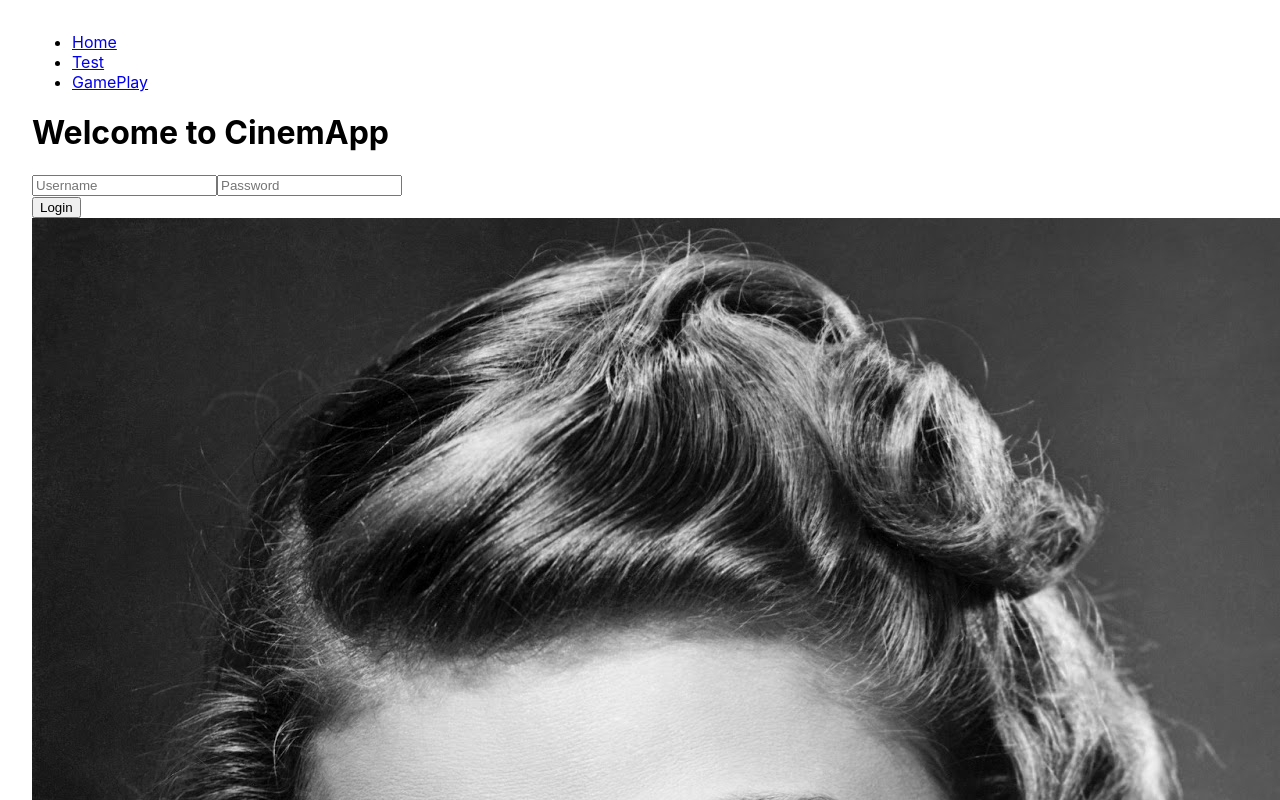
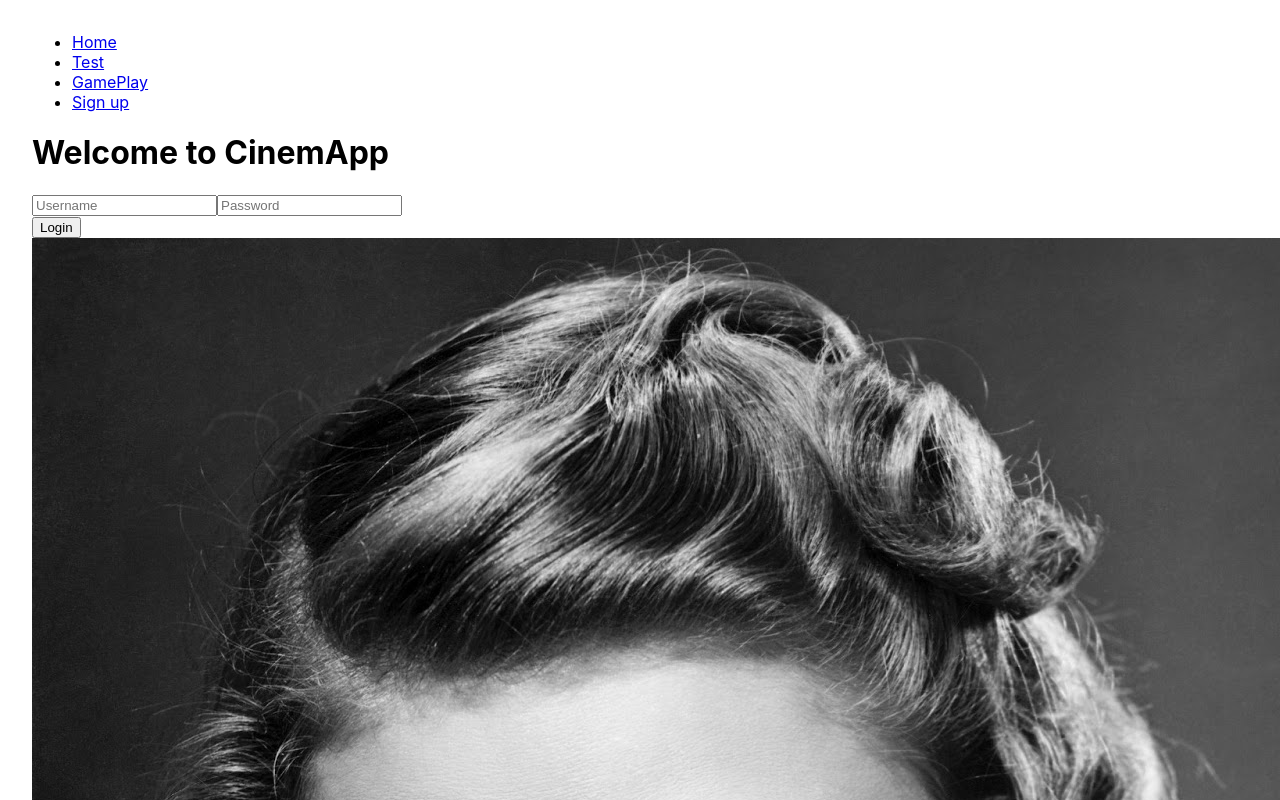
Before and after one commit to ponkinnm/cinemapp-v2, a React (Create React App) app: page / in a window 1280 px wide. Shown: the top 800 px of the page. Built offline with nearby package versions, Linux system fonts and the light colour scheme; no server answers.

Commit message:
Firebase setup (#4)
* basic signup page

* Set username functionality

```diff
--- a/package.json
+++ b/package.json
@@ -6,7 +6,10 @@
     "@testing-library/jest-dom": "^5.16.5",
     "@testing-library/react": "^13.4.0",
     "@testing-library/user-event": "^13.5.0",
+    "bootstrap": "^5.2.3",
+    "firebase": "^9.14.0",
     "react": "^18.2.0",
+    "react-bootstrap": "^2.6.0",
     "react-dom": "^18.2.0",
     "react-router": "^6.4.3",
     "react-router-dom": "^6.4.3",
--- a/src/App.js
+++ b/src/App.js
@@ -4,20 +4,25 @@ import Layout from "./pages/Layout";
 import {BrowserRouter, Routes, Route} from "react-router-dom";
 import Test from "./pages/Test";
 import GamePresenter from "./presenters/GamePresenter";
+import { UserAuthContextProvider } from "./context/UserAuthContext";
+import Signup from "./Signup";
 
 function App() {
   return (
       <BrowserRouter>
+          <UserAuthContextProvider>
           <Routes>
               <Route path="/" element={<Layout />}>
                   <Route index element={<Welcome />} />
                   <Route path="game" element={<GamePresenter />}/>
+                  <Route path="signup" element={<Signup />} />
 {/*
                   <Route path="*" element={<NoPage />} />
 */}
               </Route>
               <Route path="test" element={<Test />} />
           </Routes>
+          </UserAuthContextProvider>
       </BrowserRouter>
     /*<div className="App">
 
--- /dev/null
+++ b/src/Signup.js
@@ -0,0 +1,70 @@
+// https://blog.openreplay.com/authentication-in-react-18-using-firebase-v9/
+import React, {useState} from "react";
+import {Link, useNavigate} from "react-router-dom";
+import {Alert, Button, Form} from "react-bootstrap";
+import {useUserAuth} from "./context/UserAuthContext";
+
+
+function Signup() {
+    const [email, setEmail] = useState("");
+    const [error, setError] = useState("");
+    const [password, setPassword] = useState("");
+    const [displayName, setDisplayName] = useState("");
+    const {signUp, updateDisplayName} = useUserAuth();
+    let navigate = useNavigate();
+
+    //console.log(auth.currentUser)
+
+    const handleSubmit = async (e) => {
+        e.preventDefault();
+        setError("");
+        try {
+            await signUp(email, password);
+            updateDisplayName(displayName);
+
+            navigate("/");
+        } catch (err) {
+            setError(err.message);
+        }
+    };
+
+    return (
+        <>
+            <div className="p-4 box">
+                <h2 className="mb-3">Firebase Auth Signup</h2>
+
+                {error && <Alert variant="danger">{error}</Alert>}
+
+                <Form onSubmit={handleSubmit}>
+                    <input placeholder="Username" onChange={(e) => setDisplayName(e.target.value)}  type="text" id="displayName"/>
+                    <Form.Group className="mb-3" controlId="formBasicEmail">
+                        <Form.Control
+                            type="email"
+                            placeholder="Email address"
+                            onChange={(e) => setEmail(e.target.value)}
+                        />
+                    </Form.Group>
+
+                    <Form.Group className="mb-3" controlId="formBasicPassword">
+                        <Form.Control
+                            type="password"
+                            placeholder="Password"
+                            onChange={(e) => setPassword(e.target.value)}
+                        />
+                    </Form.Group>
+
+                    <div className="d-grid gap-2">
+                        <Button variant="primary" type="Submit">
+                            Sign up
+                        </Button>
+                    </div>
+                </Form>
+            </div>
+            <div className="p-4 box mt-3 text-center">
+                Already have an account? <Link to="/">Log In</Link>
+            </div>
+        </>
+    );
+}
+
+export default Signup;
--- /dev/null
+++ b/src/context/UserAuthContext.js
@@ -0,0 +1,48 @@
+import {createContext, useContext, useEffect, useState} from "react";
+import {
+    createUserWithEmailAndPassword, signInWithEmailAndPassword, onAuthStateChanged, signOut, updateProfile
+} from "firebase/auth";
+import {auth} from "../firebaseConfig";
+
+const userAuthContext = createContext(null);
+
+export function UserAuthContextProvider({children}) {
+    const [user, setUser] = useState({});
+
+    function updateDisplayName(name){
+        return updateProfile(auth.currentUser, {displayName: name})
+    }
+
+    function logIn(email, password) {
+        return signInWithEmailAndPassword(auth, email, password);
+    }
+
+    function signUp(email, password) {
+        return createUserWithEmailAndPassword(auth, email, password);
+    }
+
+    function logOut() {
+        return signOut(auth);
+    }
+
+    useEffect(() => {
+        const unsubscribe = onAuthStateChanged(auth, (currentUser) => {
+            console.log("Auth", currentUser);
+            setUser(currentUser);
+        });
+
+        return () => {
+            unsubscribe();
+        };
+    }, []);
+
+    return (<userAuthContext.Provider
+            value={{user, logIn, signUp, logOut, updateDisplayName}}
+        >
+            {children}
+        </userAuthContext.Provider>);
+}
+
+export function useUserAuth() {
+    return useContext(userAuthContext);
+}
--- a/src/pages/Layout.js
+++ b/src/pages/Layout.js
@@ -14,11 +14,14 @@ function Layout() {
                     <li>
                         <Link to="game">GamePlay</Link>
                     </li>
+                    <li>
+                        <Link to="signup">Sign up</Link>
+                    </li>
                 </ul>
             </nav>
             <Outlet/>
         </>
     )
-};
+}
 
 export default Layout;
```
Also changed, not shown: 2 other files (tests, documents, lock files or other folders).
